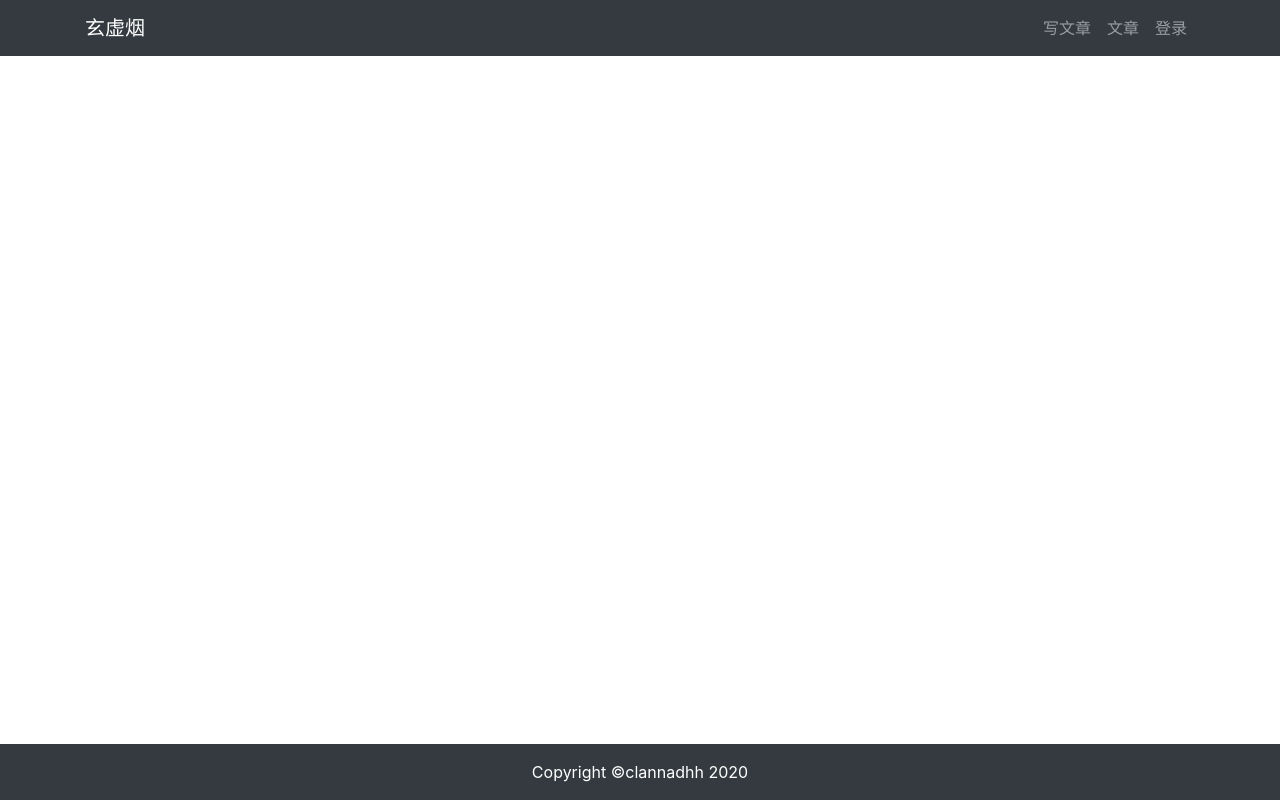
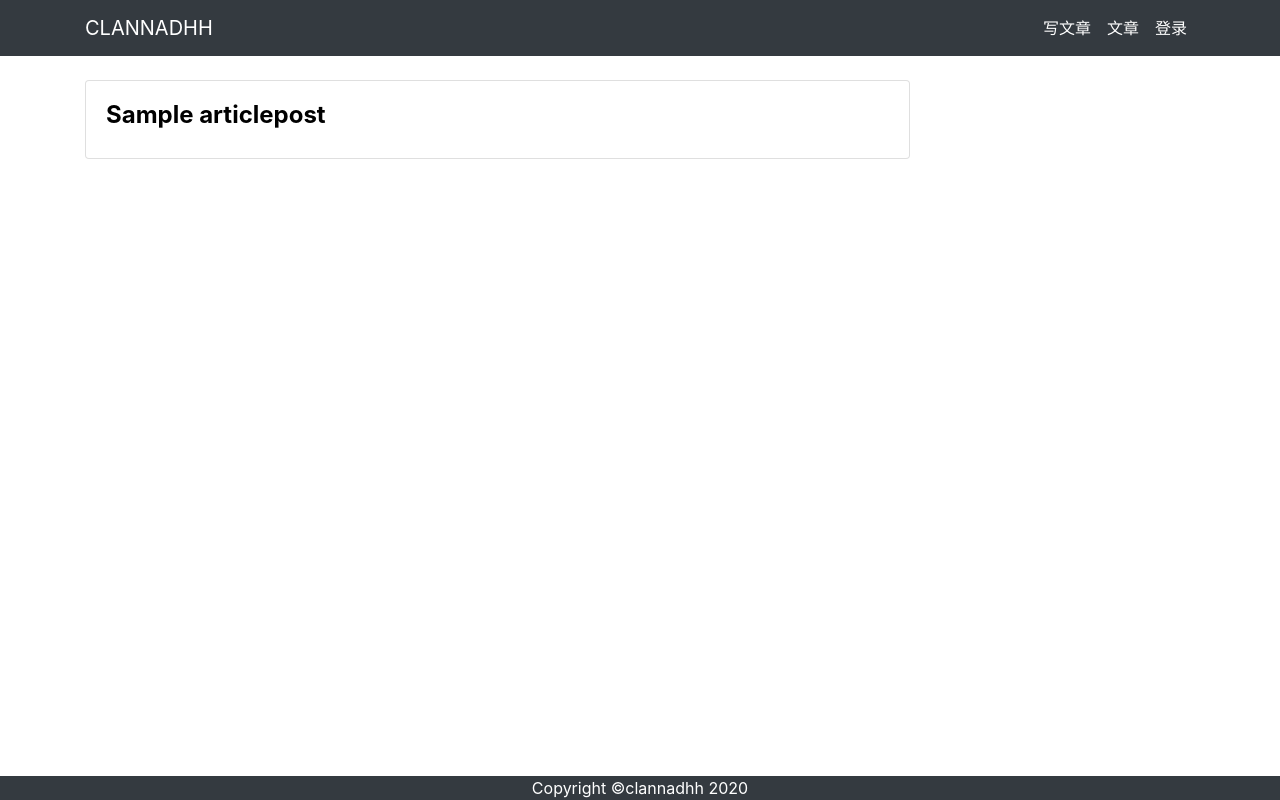
Before and after one commit to CLANNADHH/myblog, a Django app: page /article/ in a window 1280 px wide. Run offline with Django 3.2, Linux system fonts and the light colour scheme; tables that the repository leaves empty hold one stand-in row (values such as "Sample post"); some libraries are stand-ins or nearby versions.

Commit message:
1、修改文章模型类 2、修改前端页面 3、新增文章详情页

```diff
--- a/myblog/article/models.py
+++ b/myblog/article/models.py
@@ -1,6 +1,7 @@
 from django.contrib.auth.models import User
 from django.db import models
 from django.utils import timezone
+from ckeditor.fields import RichTextField
 
 
 class ArticlePost(models.Model):
@@ -9,7 +10,9 @@ class ArticlePost(models.Model):
     # 文章标题
     title = models.CharField(max_length=100, verbose_name="文章标题")
     # 文章正文
-    body = models.TextField()
+    # body = models.TextField()
+    # 更改为用ckeditor
+    body = RichTextField(verbose_name="文章正文")
     # 文章创建时间
     created = models.DateTimeField(default=timezone.now, verbose_name="文章创建时间")
     # 文章修改时间
--- a/myblog/article/urls.py
+++ b/myblog/article/urls.py
@@ -4,5 +4,6 @@ from . import views
 app_name = 'article'
 
 urlpatterns = [
-    path('', views.ArticleView.as_view(), name="article")
+    path('', views.BlogListView.as_view(), name="article"),
+    path('<int:id>',views.BlogView.as_view(), name="detail")
 ]
--- a/myblog/article/views.py
+++ b/myblog/article/views.py
@@ -1,11 +1,37 @@
 from django.http import HttpResponse
 from django.shortcuts import render
-from django.views import View
+from django.views.generic import ListView, DetailView
+
+from article.models import ArticlePost
 
 
-class ArticleView(View):
-    def get(self, request):
-        return render(request, "article/list.html")
+class BlogListView(ListView):
 
-    def post(self, request):
-        return HttpResponse("POST方法")
+    template_name = "article/list.html"
+    # articles = ArticlePost.objects.all()
+    context_object_name = 'articles'
+    # 分页
+    paginate_by = 1
+    model = ArticlePost
+
+
+class BlogView(DetailView):
+    model = ArticlePost
+    template_name = "article/detail.html"
+    context_object_name = "article"
+    pk_url_kwarg = 'id'
+
+    def get_slug_field(self):
+        return 'id__id'
+
+# class ArticleView(View):
+#     def get(self, request, *args):
+#         print(args)
+#         articles = ArticlePost.objects.all()
+#         print(articles)
+#         context = {'articles': articles}
+#         return render(request, "article/list.html", context)
+#
+#     def post(self, request):
+#
+#         return HttpResponse("POST方法")
--- a/myblog/templates/article/list.html
+++ b/myblog/templates/article/list.html
@@ -3,3 +3,30 @@
 
 {% block title %}
 {% endblock %}
+
+{% block content %}
+    <div class="container">
+        <div class="row">
+            <div class="col-12 col-lg-9 mt-lg-4">
+                {% for article in articles %}
+                    <div class="card mb-2 hvr-underline-from-left" style="display: flex">
+                        <div class="row no-gutters align-items-center">
+                            <div class="card-body">
+                                <h4 class="mt-0">
+                                    <a style="font-weight: bold; color: black;"
+                                       class="hvr-forward no-underline">
+                                        {{ article.title }}
+                                    </a>
+                                    <div class="mb-2 ">
+                                    </div>
+                                </h4>
+                            </div>
+                        </div>
+                    </div>
+                {% endfor %}
+            </div>
+
+        </div>
+
+    </div>
+{% endblock %}
--- a/myblog/templates/base.html
+++ b/myblog/templates/base.html
@@ -8,7 +8,16 @@
         {% endblock %}
     </title>
     <link rel="stylesheet" href="{% static 'bootstrap/css/bootstrap.min.css' %}">
+    <link href="https://cdn.jsdelivr.net/npm/hover.css@2.3.1/css/hover.min.css" rel="stylesheet">
+    <style>
+        .no-underline {
+    vertical-align: inherit;
+}
 
+.no-underline:hover {
+    text-decoration: none;
+}
+    </style>
 </head>
 <body>
     {% include 'header.html' %}
--- a/myblog/templates/footer.html
+++ b/myblog/templates/footer.html
@@ -1,4 +1,4 @@
-<footer class="py-3 bg-dark fixed-bottom">
+<footer class="py-lg-0 bg-dark fixed-bottom">
     <div class="container">
         <p class="m-0 text-center text-white">Copyright &copy;clannadhh 2020</p>
     </div>
--- a/myblog/templates/header.html
+++ b/myblog/templates/header.html
@@ -19,21 +19,20 @@
 <nav class="navbar navbar-expand-lg navbar-dark bg-dark">
     <div class="container">
         <!-- 导航栏商标 -->
-        <a class="navbar-brand" href="#">玄虚烟</a>
+        <a class="navbar-brand" href="#">CLANNADHH</a>
 
         <div>
-            <ul class="navbar-nav">
+            <ul class="navbar-nav ">
                 <li class="navbar-item">
-                     <a class="nav-link" href="#">写文章</a>
+                     <a class="nav-link text-white " href="#">写文章</a>
                 </li>
                 <li class="navbar-item">
-                     <a class="nav-link" href="#">文章</a>
+                     <a class="nav-link text-white" href="#">文章</a>
                 </li>
                 <li class="nav-item">
-                    <a class="nav-link" href="#">登录</a>
+                    <a class="nav-link text-white" href="#">登录</a>
                 </li>
             </ul>
         </div>
     </div>
-
 </nav>
```
Also changed, not shown: myblog/myblog/settings.py (+52 -1 lines), myblog/templates/article/detail.html (added, +19 -0 lines).
